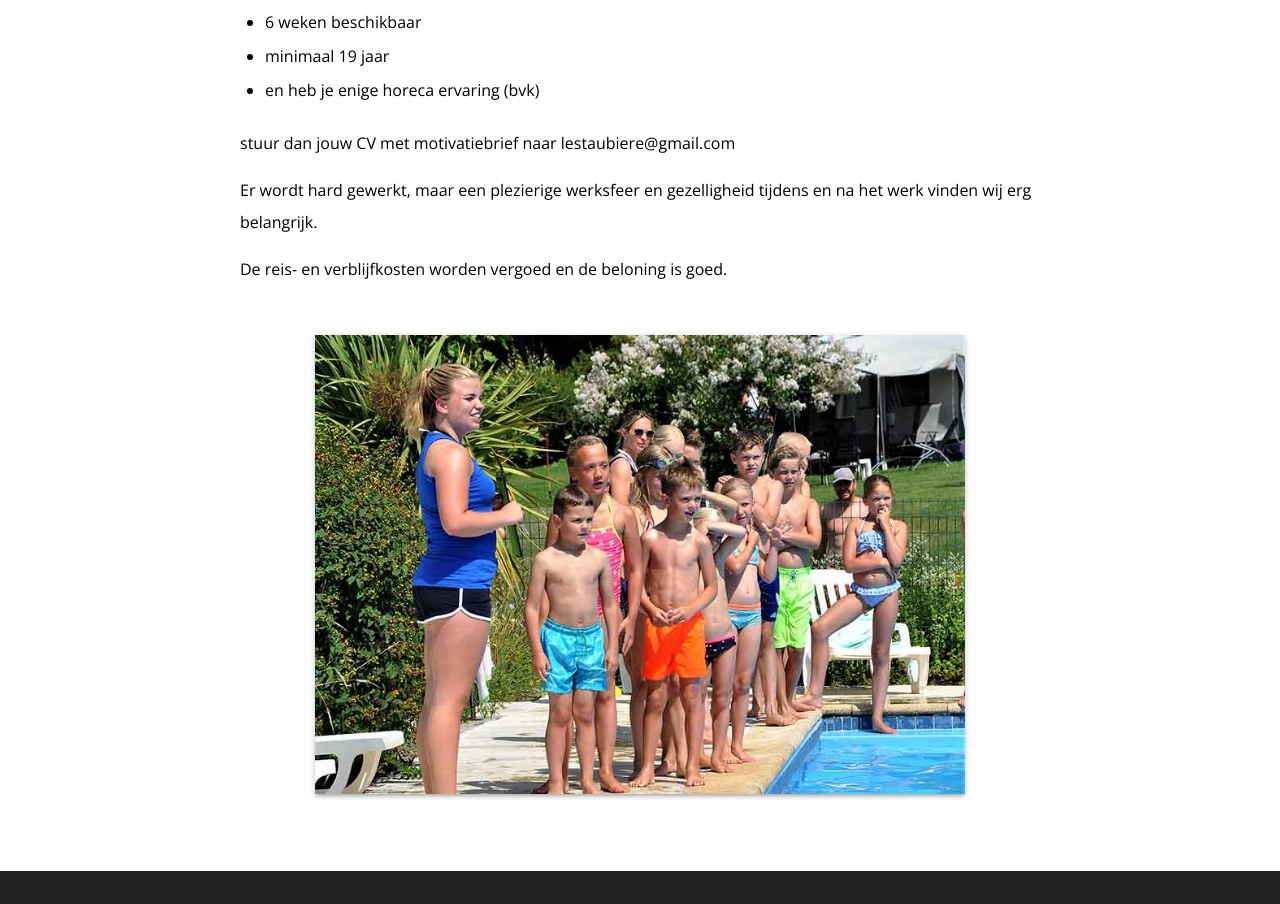
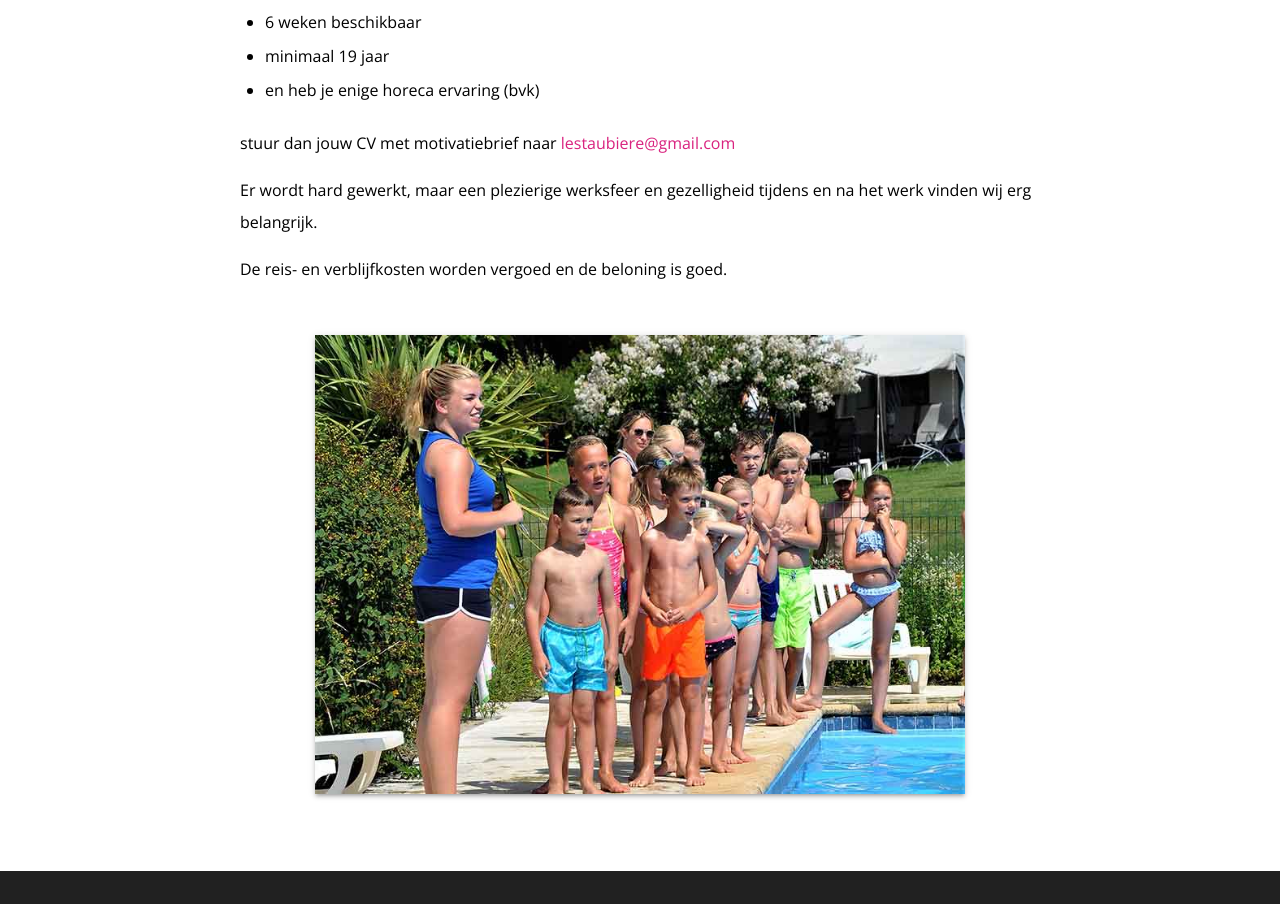
Before and after one commit to Lestaubiere/Client, a Vue app: page /nl/vacatures in a window 1280 px wide. Shown: the part 1270-2174 px from the top of the page. Built offline with nearby package versions, Linux system fonts and the light colour scheme; no server answers; some icons are missing; what vue-smoothscroll would draw is missing.

Commit message:
:bug: Replaces email by link on vacatures page

```diff
--- a/src/components/pages/Vacatures.vue
+++ b/src/components/pages/Vacatures.vue
@@ -22,7 +22,8 @@
         <p class="paragraph"
             v-for="(paragraph, index) in vacaturesContentTwo"
             :key="index">
-          {{ paragraph }}
+          {{ paragraph.replace(/\{(mail)\}/g, '') }}
+          <a v-if="paragraph.match(/\{(mail)\}/g)" class="vacatures__link" href="mailto:lestaubiere@gmail.com">lestaubiere@gmail.com</a>
         </p>
       </div>
       <div class="vacatures__image">
@@ -81,6 +82,15 @@
     box-shadow: 0 3px 3px -2px rgba(0, 0, 0, 0.2), 0 3px 4px 0 rgba(0, 0, 0, 0.14), 0 1px 8px 0 rgba(0, 0, 0, 0.12);
   }
 
+  .vacatures__link {
+    color: #D9237F;
+    text-decoration: none;
+  }
+
+  .vacatures__link:hover {
+    text-decoration: underline;
+  }
+
   @media (max-width: 600px) {
     .vacatures {
       padding: 0 10px;
--- a/src/locales/nl/vacatures.json
+++ b/src/locales/nl/vacatures.json
@@ -20,7 +20,7 @@
     "en heb je enige horeca ervaring (bvk)"
   ],
   "contentTwo": [
-    "stuur dan jouw CV met motivatiebrief naar lestaubiere@gmail.com",
+    "stuur dan jouw CV met motivatiebrief naar {mail}",
     "Er wordt hard gewerkt, maar een plezierige werksfeer en gezelligheid tijdens en na het werk vinden wij erg belangrijk.",
     "De reis- en verblijfkosten worden vergoed en de beloning is goed."
   ]
```
